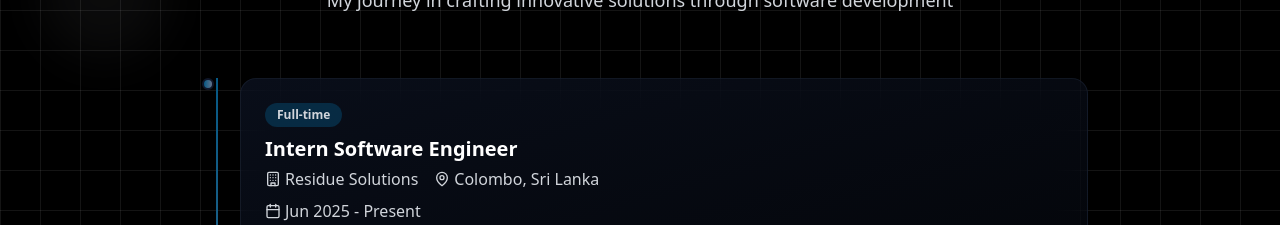
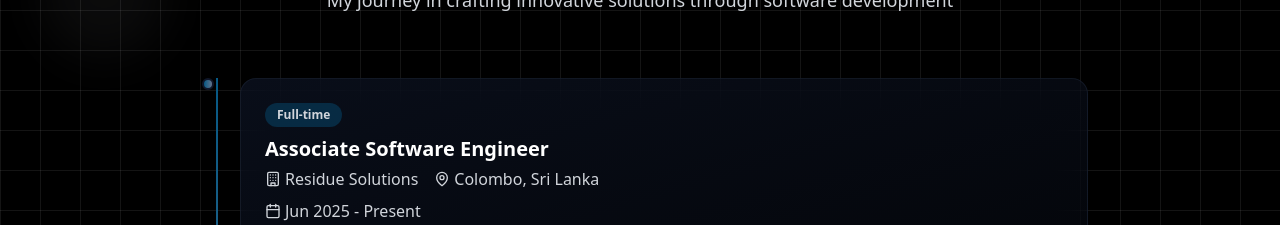
Before and after one commit to RameshEdirisinghe/portfolio-v2, a React (Vite) app: page / in a window 1280 px wide. Shown: the part 3180-3405 px from the top of the page. Built offline with nearby package versions, Linux system fonts and the light colour scheme.

Commit message:
Update position title from 'Intern Software Engineer' to 'Associate Software Engineer' in Experience component

```diff
--- a/src/components/Experience.tsx
+++ b/src/components/Experience.tsx
@@ -5,7 +5,7 @@ const Experience = () => {
   const experiences = [
     {
       id: 1,
-      position: 'Intern Software Engineer',
+      position: 'Associate Software Engineer',
       company: 'Residue Solutions',
       location: 'Colombo, Sri Lanka',
       duration: 'Jun 2025 - Present',
```
